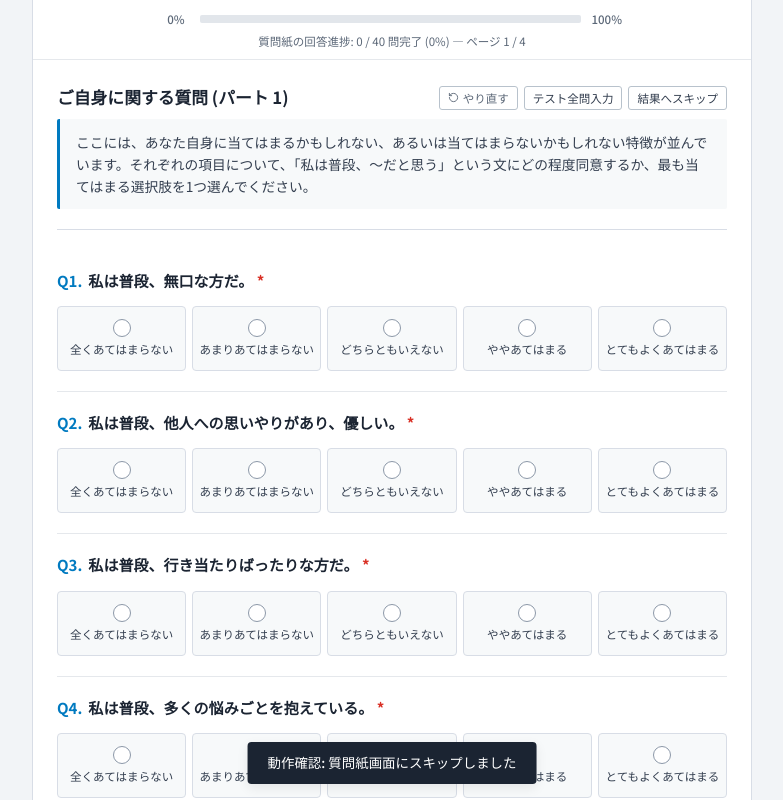
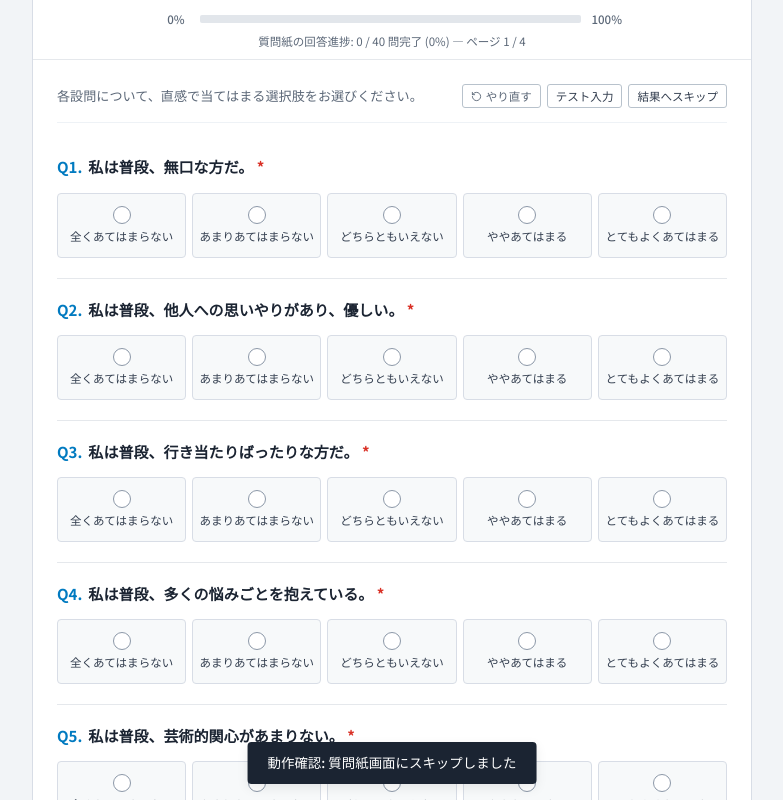
Before and after one commit to eiri-111/LLM5, a React (Vite) app: page /chat in a window 1280 px wide. Both pictures are taken after a click on the button "質問紙(BFI-2-S)へスキップ". Shown: the top 800 px of the page, without its empty margins (248-1031 px from the left). Built offline with nearby package versions, Linux system fonts and the light colour scheme.

Commit message:
refactor(survey): 設問ブロック・大見出し・枠線表示を撤廃し対話画面と同等のシンプルUIへ刷新

```diff
--- a/src/components/BfiSurveySection.tsx
+++ b/src/components/BfiSurveySection.tsx
@@ -94,20 +94,6 @@ export const BfiSurveySection: React.FC<BfiSurveySectionProps> = ({
   const isCurrentPageComplete = currentQuestions.every(q => typeof answers[q.id] === 'number');
   const isAllAnswered = answeredCount === totalQuestions;
 
-  // ページごとのヘッダー情報（尺度名や測定意図を見せない中立的な表記）
-  const pageMeta = useMemo(() => {
-    if (currentPage <= 2) {
-      return {
-        title: 'ご自身に関する質問 (パート 1)',
-        instruction: 'ここには、あなた自身に当てはまるかもしれない、あるいは当てはまらないかもしれない特徴が並んでいます。それぞれの項目について、「私は普段、〜だと思う」という文にどの程度同意するか、最も当てはまる選択肢を1つ選んでください。'
-      };
-    } else {
-      return {
-        title: '日常の行動や考え方に関する質問 (パート 2)',
-        instruction: 'ここには、日常生活での様々な出来事に対する態度や行動に関する項目が並んでいます。誰にでも起こりうることや感じることが含まれていますので、良く見せようとせず、普段の率直なご自身を振り返ってお答えください。'
-      };
-    }
-  }, [currentPage]);
 
   // ページ切り替え時に最上部へスクロール
   useEffect(() => {
@@ -243,23 +229,25 @@ export const BfiSurveySection: React.FC<BfiSurveySectionProps> = ({
 
       {/* Survey Body */}
       <div style={{ padding: '1.5rem 1.5rem 2rem' }}>
-        {/* Instruction Block */}
+        {/* Simple Top Bar (対話画面同様のすっきりした案内と補助ボタン) */}
         <div style={{
-          paddingBottom: '1.25rem',
-          marginBottom: '1.25rem',
-          borderBottom: '1px solid #d8dde6'
+          display: 'flex',
+          justifyContent: 'space-between',
+          alignItems: 'center',
+          flexWrap: 'wrap',
+          gap: '8px',
+          paddingBottom: '0.85rem',
+          marginBottom: '0.85rem',
+          borderBottom: '1px solid #eef2f6'
         }}>
-          <div style={{ display: 'flex', justifyContent: 'space-between', alignItems: 'center', flexWrap: 'wrap', gap: '8px', marginBottom: '0.5rem' }}>
-            <div>
-              <h1 style={{
-                fontSize: '1.05rem',
-                fontWeight: 700,
-                color: '#1b2432',
-                margin: 0
+          <p style={{
+            fontSize: '0.82rem',
+            color: '#5c6878',
+            margin: 0,
+            lineHeight: 1.4
           }}>
-                {pageMeta.title}
-              </h1>
-            </div>
+            各設問について、直感で当てはまる選択肢をお選びください。
+          </p>
 
           <div style={{ display: 'flex', alignItems: 'center', gap: '6px', flexWrap: 'wrap' }}>
             {onReset && (
@@ -298,7 +286,7 @@ export const BfiSurveySection: React.FC<BfiSurveySectionProps> = ({
                 fontWeight: 500
               }}
             >
-                テスト全問入力
+              テスト入力
             </button>
             <button
               type="button"
@@ -317,20 +305,6 @@ export const BfiSurveySection: React.FC<BfiSurveySectionProps> = ({
               結果へスキップ
             </button>
           </div>
-          </div>
-
-          <p style={{
-            fontSize: '0.86rem',
-            color: '#333e4f',
-            lineHeight: 1.6,
-            backgroundColor: '#f7f9fa',
-            padding: '0.75rem 1rem',
-            borderLeft: '3px solid #007ac0',
-            borderRadius: '2px',
-            margin: '0.5rem 0 0'
-          }}>
-            {pageMeta.instruction}
-          </p>
         </div>
 
         {/* Questions List */}
```
Lines whose indentation alone changed are shown as unchanged.
